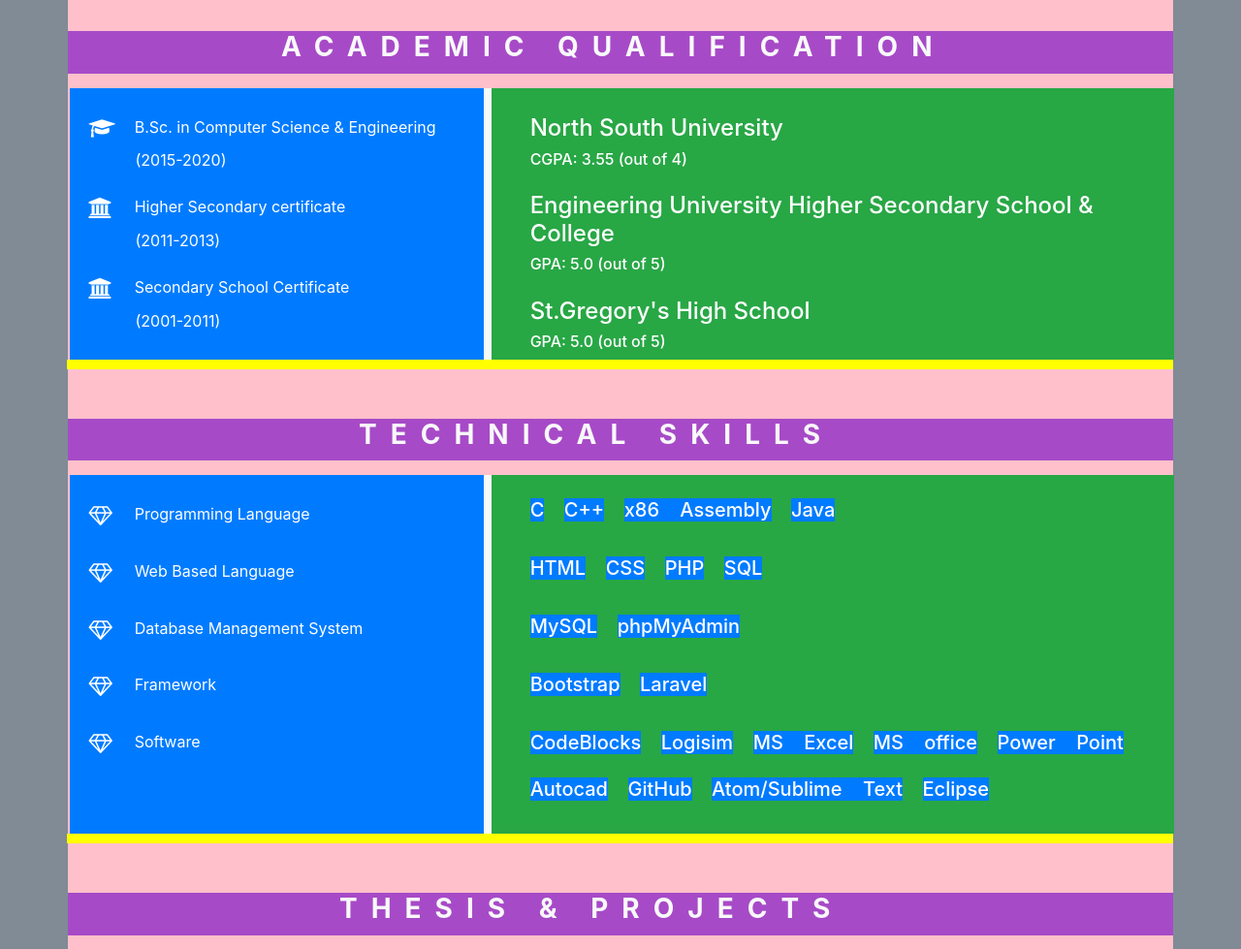
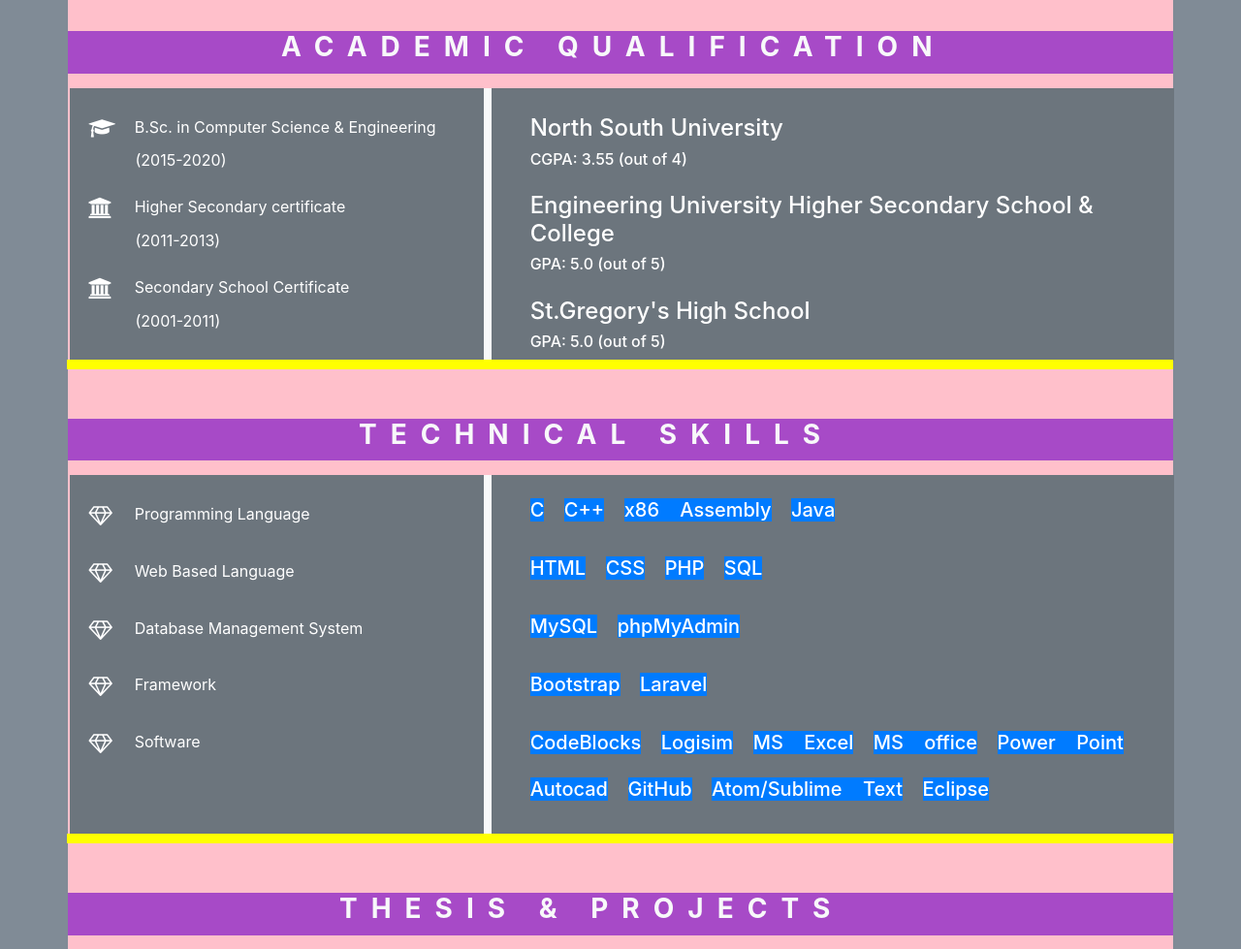
Before and after one commit to Mashfiqur/Curriculum-Vitae, a plain HTML site: page index.html in a window 1280 px wide. Shown: the part 641-1620 px from the top of the page at 97% size. Drawn offline with nearby package versions, Linux system fonts and the light colour scheme.

Commit message:
color update

```diff
--- a/index.html
+++ b/index.html
@@ -77,7 +77,7 @@ Ability to communicate and motivate team members to enhance strategic goals and
 </div>
 
 <div class="bg-light" id="education">
-<div class="bg-primary w-30 float-left">
+<div class="bg-secondary w-30 float-left">
 	<div id="education-index">
 	<span class="fa-stack fa-lg">
 		<i class="fa fa-graduation-cap"></i>
@@ -104,7 +104,7 @@ Ability to communicate and motivate team members to enhance strategic goals and
 </div>
 </div>
 
-<div class="bg-success w-70 ml-2 float-right">
+<div class="bg-secondary w-70 ml-2 float-right">
 	<div id="education-details">
 		          <div id="ed1-det">
 								<h4>North South University</h4>
@@ -138,7 +138,7 @@ Ability to communicate and motivate team members to enhance strategic goals and
 
 
 	<div class="bg-light" id="tech">
-	<div class="bg-primary w-30 float-left">
+	<div class="bg-secondary w-30 float-left">
 		<div id="education-index">
 		<span class="fa-stack fa-lg">
 			<i class="fa fa-diamond"></i>
@@ -174,7 +174,7 @@ Ability to communicate and motivate team members to enhance strategic goals and
 	</div>
 	</div>
 
-	<div class="bg-success w-70 ml-2 float-right">
+	<div class="bg-secondary w-70 ml-2 float-right">
 		<div id="tech-details">
 			          <div id="tech1-det">
 									<h5 class="d-inline bg-primary text">C</h5>
@@ -236,7 +236,7 @@ Ability to communicate and motivate team members to enhance strategic goals and
 </div>
 
 <div class="bg-light" id="thesis">
-<div class="bg-primary w-30 float-left">
+<div class="bg-secondary w-30 float-left">
 	<div id="education-index">
 
 		<span class="fa-stack fa-lg">
@@ -278,7 +278,7 @@ Ability to communicate and motivate team members to enhance strategic goals and
 <br>
 <br>
 <br>
-
+<br>
 	<span class="fa-stack fa-lg">
 		<i class="fa fa-database"></i>
 	</span>
@@ -313,7 +313,6 @@ Ability to communicate and motivate team members to enhance strategic goals and
 	<i class="fa fa-database"></i>
 </span>
 			Parser
-<br>
 <br>
 <br>
 <br>
```
